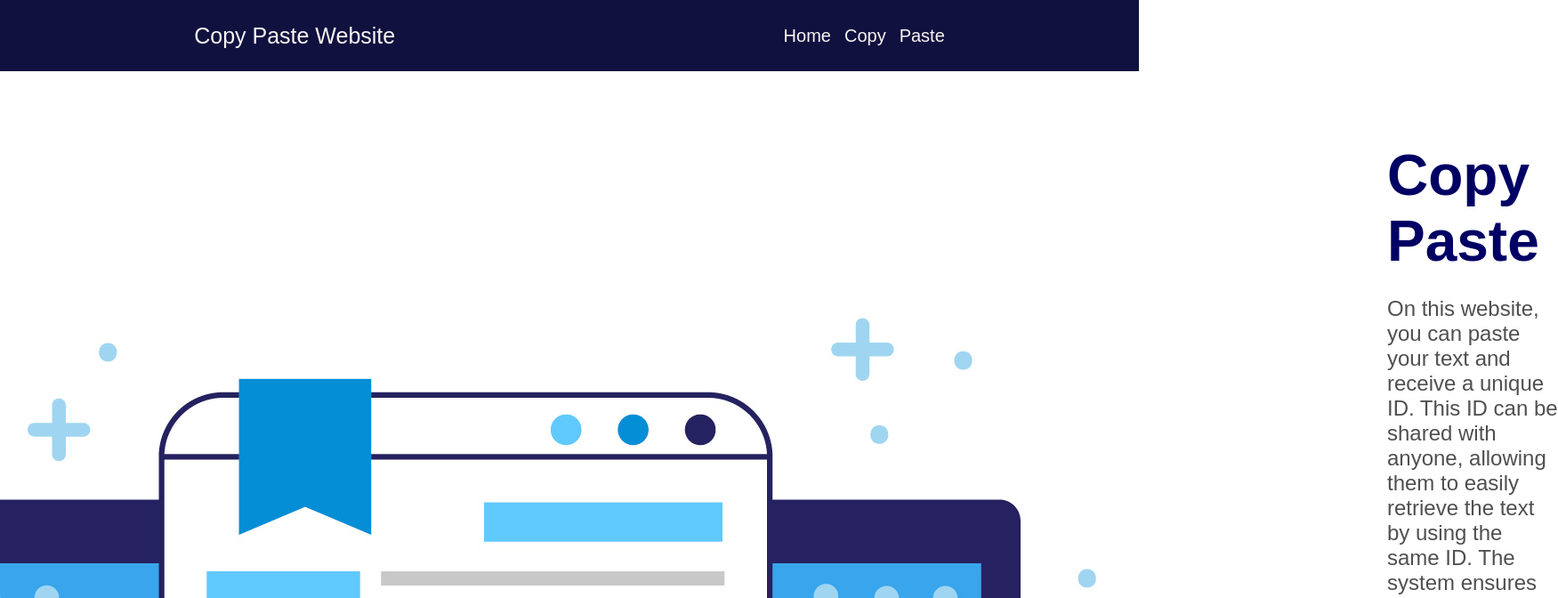
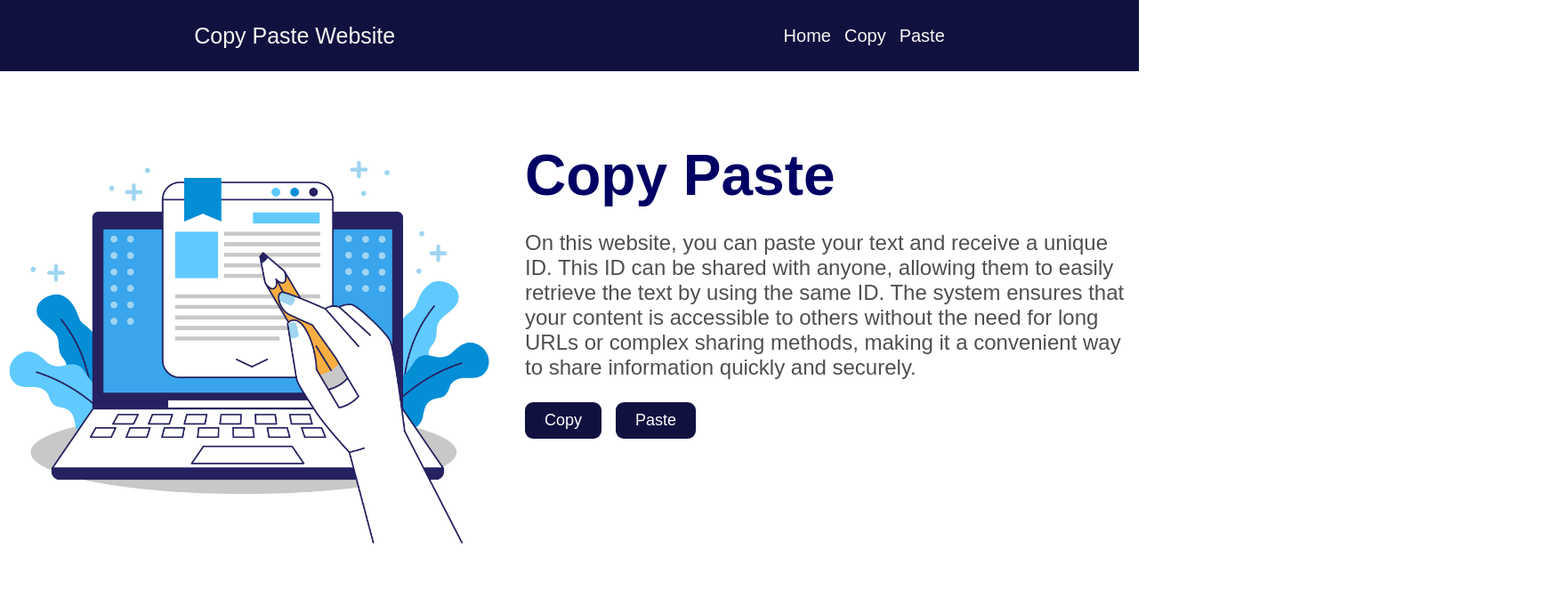
Before and after one commit to thedevanshagrawal/copy-paste, a React (Vite) app in the folder frontend/: page / in a window 1280 px wide. Shown: the top 672 px of the page at 89% size, 1751 px wide, since content can reach past the window. Built offline with nearby package versions, Linux system fonts and the light colour scheme.

Commit message:
css update

```diff
--- a/frontend/src/components/HomePage/HomePage.css
+++ b/frontend/src/components/HomePage/HomePage.css
@@ -3,6 +3,10 @@ main {
     justify-content: center;
     margin-top: 2rem;
     gap: 30px;
+}
+
+.leftHomePage img {
+    height: 35rem;
 }
 
 .rightHomePage {
```
